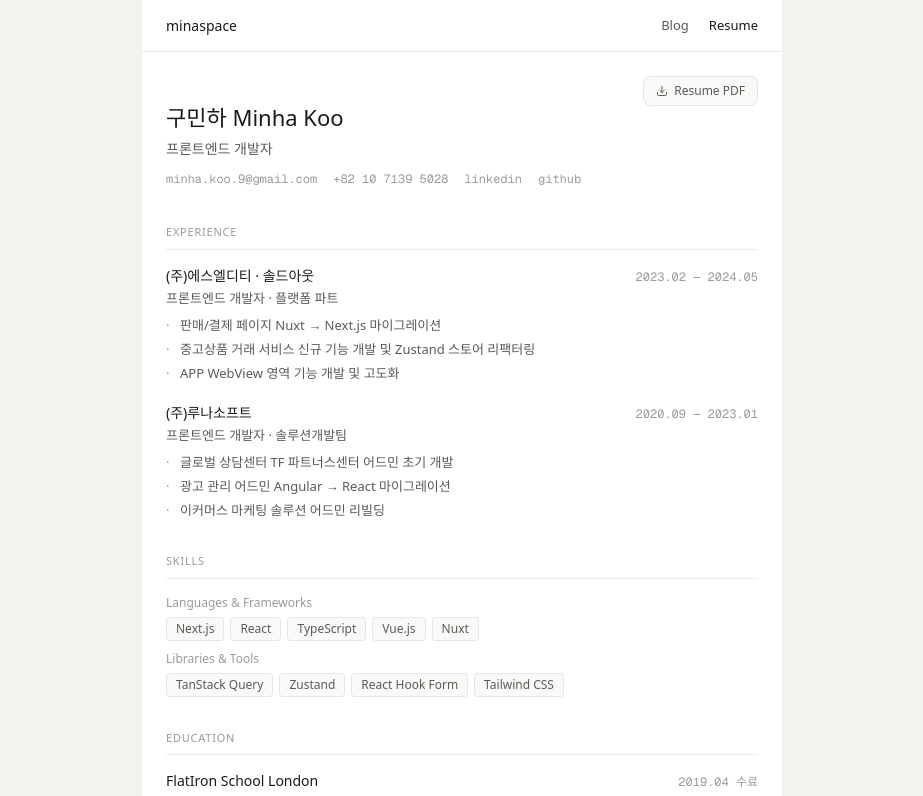
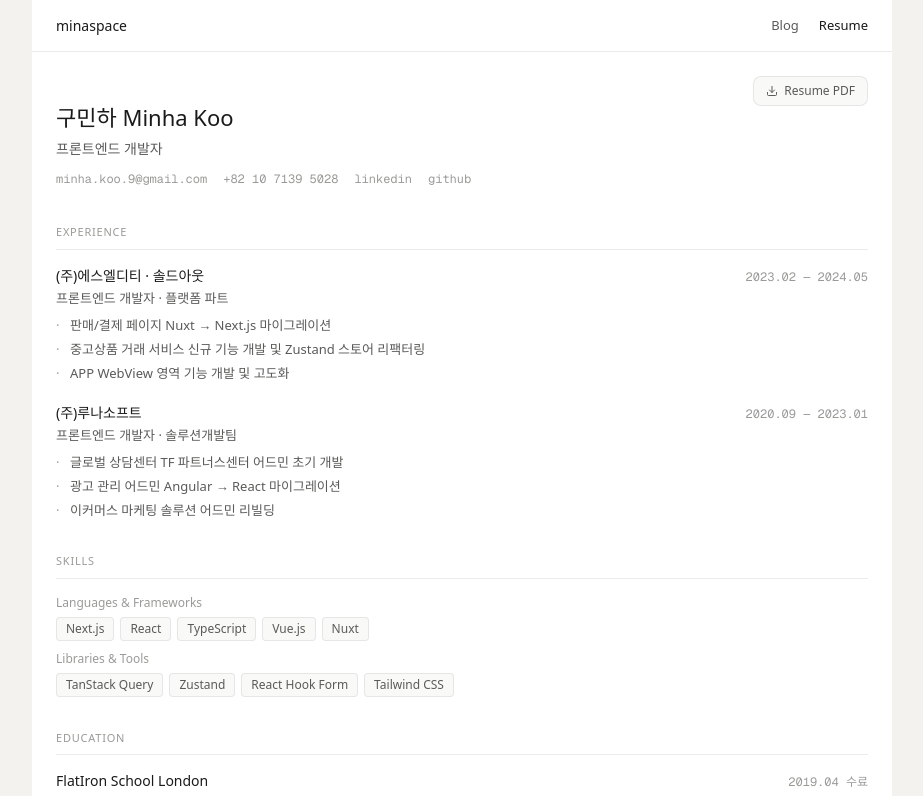
Before and after one commit to kkoomin/minaspace, a Next.js app: page /resume in a window 1280 px wide. Shown: the top 796 px of the page, without its empty margins (178-1101 px from the left). Built offline with nearby package versions, Linux system fonts and the light colour scheme.

Commit message:
style: set responsive max-width per breakpoint

```diff
--- a/app/blog/[slug]/page.tsx
+++ b/app/blog/[slug]/page.tsx
@@ -44,12 +44,12 @@ export default async function PostPage({ params }: PostPageProps) {
 
   return (
     <div
-      className="mx-auto min-h-[calc(100vh-52px)] max-w-[860px] px-6 py-12"
+      className="mx-auto min-h-[calc(100vh-52px)] max-w-[640px] px-6 py-12 lg:max-w-[860px]"
       style={{ background: "var(--color-bg)" }}
     >
-      <div className="grid grid-cols-1 items-start gap-12 lg:grid-cols-[1fr_160px]">
+      <div className="grid grid-cols-1 items-start gap-8 lg:grid-cols-[1fr_160px]">
         {/* 메인 컬럼 */}
-        <div>
+        <div className="lg:order-first">
           <Link
             href="/blog"
             className="mb-8 inline-flex items-center gap-1.5 text-sm no-underline transition-opacity hover:opacity-70"
--- a/app/blog/page.tsx
+++ b/app/blog/page.tsx
@@ -22,7 +22,7 @@ export default async function BlogPage({ searchParams }: BlogPageProps) {
 
   return (
     <main
-      className="mx-auto min-h-[calc(100vh-52px)] max-w-[640px] px-6 pb-20 pt-12"
+      className="mx-auto min-h-[calc(100vh-52px)] max-w-[640px] px-6 py-12 lg:max-w-[860px]"
       style={{ background: "var(--color-bg)" }}
     >
       <h1
--- a/app/page.tsx
+++ b/app/page.tsx
@@ -6,7 +6,7 @@ export default function HomePage() {
 
   return (
     <main
-      className="mx-auto min-h-[calc(100vh-52px)] max-w-[640px] px-6 pb-20 pt-12"
+      className="mx-auto min-h-[calc(100vh-52px)] max-w-[640px] px-6 py-12 lg:max-w-[860px]"
       style={{ background: "var(--color-bg)" }}
     >
       <div className="mb-10">
--- a/app/resume/page.tsx
+++ b/app/resume/page.tsx
@@ -6,7 +6,7 @@ export const metadata: Metadata = { title: "Resume" };
 export default function ResumePage() {
   return (
     <main
-      className="relative mx-auto min-h-[calc(100vh-52px)] max-w-[640px] px-6 pb-20 pt-12"
+      className="relative mx-auto min-h-[calc(100vh-52px)] max-w-[640px] px-6 py-12 lg:max-w-[860px]"
       style={{ background: "var(--color-bg)" }}
     >
       <div className="absolute top-6 right-6">
--- a/components/Nav.tsx
+++ b/components/Nav.tsx
@@ -5,7 +5,7 @@ export default function Nav() {
   return (
     <nav className="sticky top-0 z-10">
       <div
-        className="mx-auto flex h-[52px] max-w-[640px] items-center justify-between border-b px-6"
+        className="mx-auto flex h-[52px] max-w-[640px] items-center justify-between border-b px-6 lg:max-w-[860px]"
         style={{
           borderColor: "var(--color-border)",
           background: "var(--color-bg)",
```
